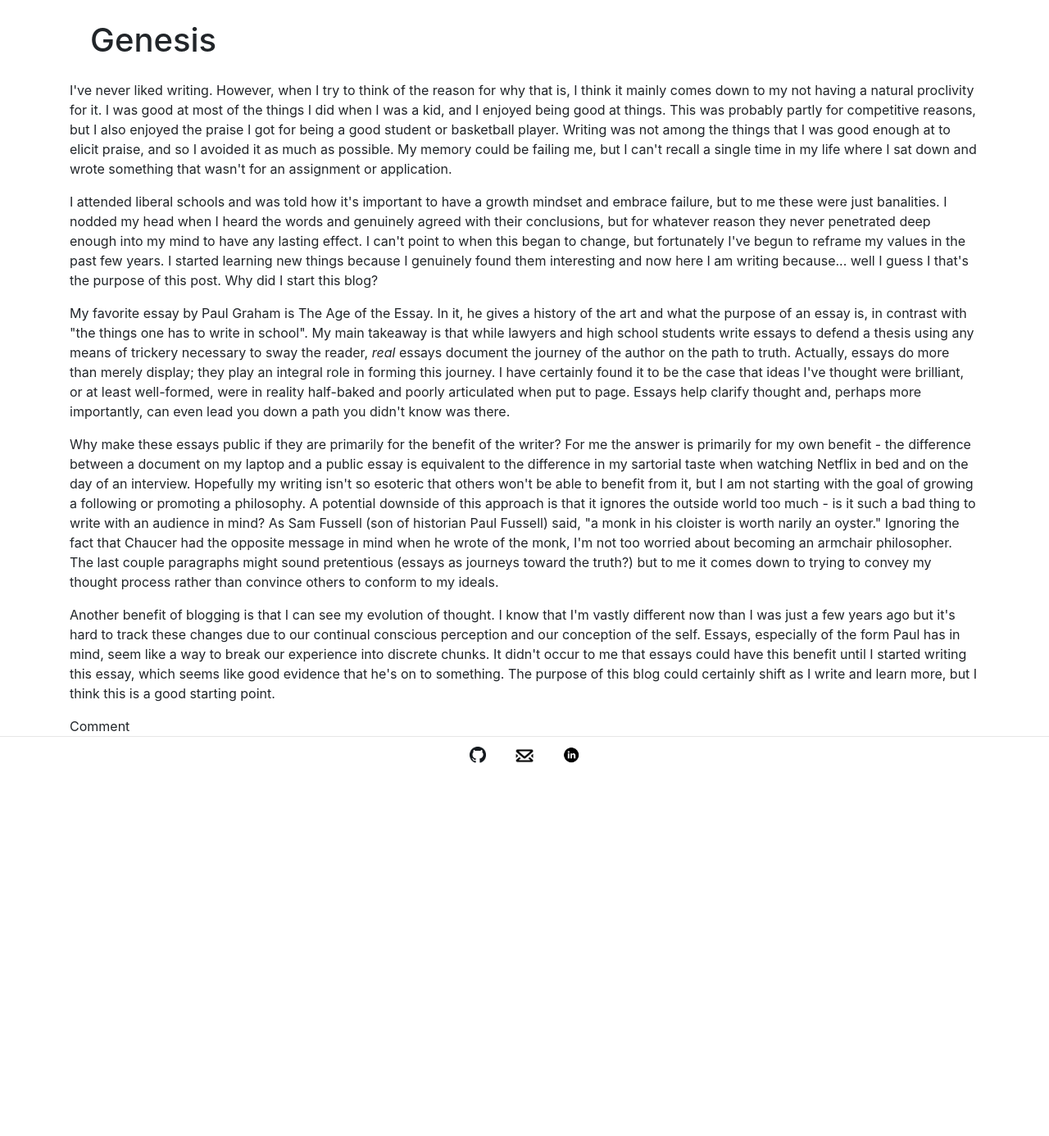
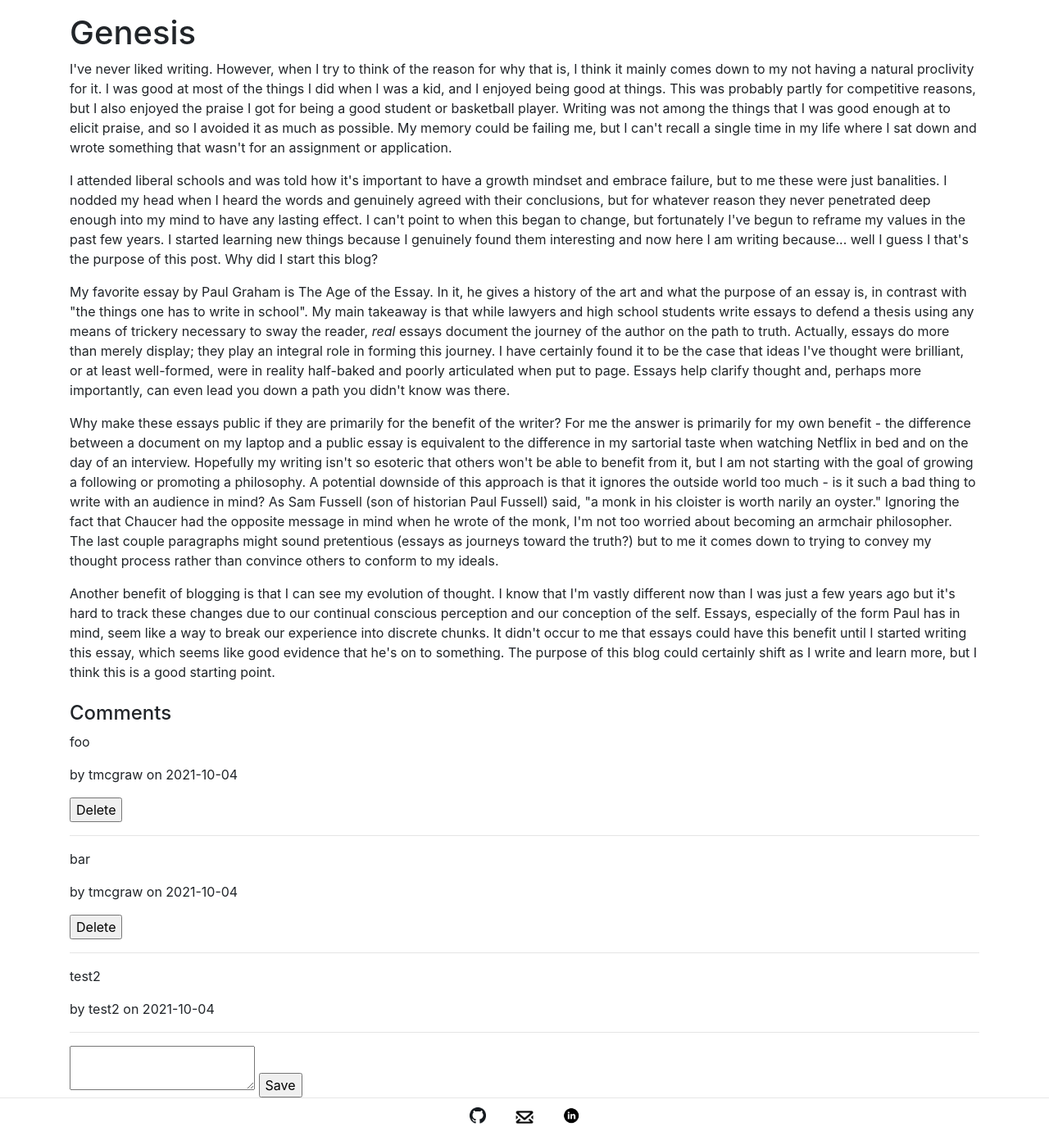
Before and after one commit to tylermcgraw/personal_website, a Flask app: page /blog/post/genesis in a window 1280 px wide. Shown: the part 57-1443 px from the top of the page at 82% size. Before the commit the page ends 988 px from the top, so only its background shows below. Run offline with Flask 2, Linux system fonts and the light colour scheme; a user stored in the database is signed in; data comes from the database, SQL or seed files in the repository; both versions use the stored data as it was after the commit.

Commit message:
Changed blog to allow users to comment on my posts, rather than make their own posts, commit 2

```diff
--- a/flaskr/auth.py
+++ b/flaskr/auth.py
@@ -6,8 +6,8 @@ from flaskr.db import get_db
 
 bp = Blueprint('auth', __name__, url_prefix='/auth')
 
-@bp.route('/register', methods=('GET', 'POST'))
-def register():
+@bp.route('/register/<string:post>', methods=('GET', 'POST'))
+def register(post):
   if request.method == 'POST':
     username = request.form['username']
     password = request.form['password']
@@ -22,14 +22,18 @@ def register():
     if error is None:
       try:
         db.execute(
-          "INSERT INTO user (username, password) VALUES (?, ?)",
-          (username, generate_password_hash(password)),
+          "INSERT INTO user (username, password) VALUES (?, ?)", (username, generate_password_hash(password)),
         )
         db.commit()
       except db.IntegrityError:
         error = f"User {username} is already registered."
       else:
-        return redirect(url_for("auth.login"))
+        session.clear()
+        user = db.execute('SELECT * FROM user WHERE username = ?', (username,)).fetchone()
+        session['user_id'] = user['id']
+        if post == 'home':
+          return redirect(url_for('blog.home'))
+        return redirect(url_for('blog.post', post=post))
 
     flash(error)
 
@@ -37,16 +41,14 @@ def register():
   return render_template('auth/register.html')
 
 
-@bp.route('/login', methods=('GET', 'POST'))
-def login():
+@bp.route('/login/<string:post>', methods=('GET', 'POST'))
+def login(post):
   if request.method == 'POST':
     username = request.form['username']
     password = request.form['password']
     db = get_db()
     error = None
-    user = db.execute(
-      'SELECT * FROM user WHERE username = ?', (username,)
-    ).fetchone()
+    user = db.execute('SELECT * FROM user WHERE username = ?', (username,)).fetchone()
 
     if user is None:
       error = 'Incorrect username.'
@@ -56,7 +58,9 @@ def login():
     if error is None:
       session.clear()
       session['user_id'] = user['id']
-      return redirect(url_for('blog.home'))
+      if post == 'home':
+        return redirect(url_for('blog.home'))
+      return redirect(url_for('blog.post', post=post))
 
     flash(error)
 
@@ -64,10 +68,12 @@ def login():
   return render_template('auth/login.html')
 
 
-@bp.route('/logout')
-def logout():
-    session.clear()
+@bp.route('/logout/<string:post>')
+def logout(post):
+  session.clear()
+  if post == 'home':
     return redirect(url_for('blog.home'))
+  return redirect(url_for('blog.post', post=post))
 
 
 # Register function that loads user before view function
@@ -78,9 +84,7 @@ def load_logged_in_user():
   if user_id is None:
     g.user = None
   else:
-    g.user = get_db().execute(
-      'SELECT * FROM user WHERE id = ?', (user_id,)
-    ).fetchone()
+    g.user = get_db().execute('SELECT * FROM user WHERE id = ?', (user_id,)).fetchone()
 
 
 # Decorator to be used in views that require login
--- a/flaskr/blog.py
+++ b/flaskr/blog.py
@@ -5,27 +5,18 @@ from flaskr.db import get_db
 
 bp = Blueprint('blog', __name__, url_prefix='/blog')
 
+# Render blog homepage
 @bp.route('/home')
 def home():
-  db = get_db()
-  comments = db.execute(
-    'SELECT p.id, post, body, created, author_id, username'
-    ' FROM comment p JOIN user u ON p.author_id = u.id'
-    ' ORDER BY created DESC'
-  ).fetchall()
-  return render_template('blog/home.html', comments=comments)
+  return render_template('blog/home.html')
 
 
-@bp.route('/post/<string:post>')
+# Render post and comments, add comment if POST request
+@bp.route('/post/<string:post>', methods=('GET', 'POST'))
 def post(post):
-  return render_template(f'blog/posts/{post}.html')
-
-
-@bp.route('/create', methods=('GET', 'POST'))
-@login_required
-def create():
+  db = get_db()
   if request.method == 'POST':
-    post = 'genesis' #todo
+    # New comment
     body = request.form['body']
     error = None
 
@@ -35,19 +26,16 @@ def create():
     if error is not None:
       flash(error)
     else:
-      db = get_db()
-      db.execute(
-        'INSERT INTO comment (post, body, author_id)'
-        ' VALUES (?, ?, ?)',
-        (post, body, g.user['id'])
-      )
+      db.execute('INSERT INTO comment (post, body, author_id) VALUES (?, ?, ?)', (post, body, g.user['id']))
       db.commit()
-      return redirect(url_for('blog.home'))
-
-  return render_template('blog/create.html')
+  # Select comment body, id, author_id, and created date; user username
+  comments = db.execute('SELECT body, comment.id, author_id, username, created '
+                        'FROM comment INNER JOIN user ON comment.author_id = user.id '
+                        'WHERE post = :post ORDER BY created ASC', {'post': post}).fetchall()
+  return render_template(f'blog/posts/{post}.html', comments=comments, post=post)
 
 
-# Fetch comment to be updated or deleted
+# Fetch comment to be deleted
 def get_comment(id, check_author=True):
   comment = get_db().execute(
     'SELECT p.id, post, body, created, author_id, username'
@@ -65,39 +53,12 @@ def get_comment(id, check_author=True):
   return comment
 
 
-@bp.route('/<int:id>/update', methods=('GET', 'POST'))
+# Delete comment
+@bp.route('/<int:id>/<string:post>/delete', methods=('POST',))
 @login_required
-def update(id):
-  comment = get_comment(id)
-
-  if request.method == 'POST':
-    post = 'genesis' #todo
-    body = request.form['body']
-    error = None
-
-    if not body:
-      error = 'Text is required.'
-
-    if error is not None:
-      flash(error)
-    else:
-      db = get_db()
-      db.execute(
-        'UPDATE comment SET post = ?, body = ?'
-        ' WHERE id = ?',
-        (post, body, id)
-      )
-      db.commit()
-      return redirect(url_for('blog.home'))
-
-  return render_template('blog/update.html', comment=comment)
-
-
-@bp.route('/<int:id>/delete', methods=('POST',))
-@login_required
-def delete(id):
+def delete(id, post):
   get_comment(id)
   db = get_db()
   db.execute('DELETE FROM comment WHERE id = ?', (id,))
   db.commit()
-  return redirect(url_for('blog.home'))
+  return redirect(url_for('blog.post', post=post))
--- a/flaskr/static/styles.css
+++ b/flaskr/static/styles.css
@@ -1,10 +1,6 @@
 header {
     /*background-color: rgb(245, 245, 245);*/
     border-bottom: rgb(230, 230, 230) 1px solid;
-}
-
-h1 {
-    margin: 25px;
 }
 
 a {
--- a/flaskr/templates/auth/login.html
+++ b/flaskr/templates/auth/login.html
@@ -7,10 +7,10 @@
 {% block header %}
   <ul class="navbar-nav">
     <li class="nav-item">
-      <a class="nav-link" href="{{ url_for('auth.register') }}">Register</a>
+      <a class="nav-link" href="{{ url_for('auth.register', post='home') }}">Register</a>
     </li>
     <li class="nav-item">
-      <a class="nav-link active" href="{{ url_for('auth.login') }}">Log In</a>
+      <a class="nav-link active" href="{{ url_for('auth.login', post='home') }}">Log In</a>
     </li>
   </ul>
 {% endblock %}
--- a/flaskr/templates/auth/register.html
+++ b/flaskr/templates/auth/register.html
@@ -7,10 +7,10 @@
 {% block header %}
   <ul class="navbar-nav">
     <li class="nav-item">
-      <a class="nav-link active" href="{{ url_for('auth.register') }}">Register</a>
+      <a class="nav-link active" href="{{ url_for('auth.register', post='home') }}">Register</a>
     </li>
     <li class="nav-item">
-      <a class="nav-link" href="{{ url_for('auth.login') }}">Log In</a>
+      <a class="nav-link" href="{{ url_for('auth.login', post='home') }}">Log In</a>
     </li>
   </ul>
 {% endblock %}
--- a/flaskr/templates/blog/home.html
+++ b/flaskr/templates/blog/home.html
@@ -11,14 +11,14 @@
         <span class="nav-link active">{{ g.user['username'] }}</span>
       </li>
       <li class="nav-item">
-        <a class="nav-link" href="{{ url_for('auth.logout') }}">Log Out</a>
+        <a class="nav-link" href="{{ url_for('auth.logout', post='home') }}">Log Out</a>
       </li>
     {% else %}
       <li class="nav-item">
-        <a class="nav-link" href="{{ url_for('auth.register') }}">Register</a>
+        <a class="nav-link" href="{{ url_for('auth.register', post='home') }}">Register</a>
       </li>
       <li class="nav-item">
-        <a class="nav-link" href="{{ url_for('auth.login') }}">Log In</a>
+        <a class="nav-link" href="{{ url_for('auth.login', post='home') }}">Log In</a>
       </li>
     {% endif %}
     </ul>
--- a/flaskr/templates/blog/posts/genesis.html
+++ b/flaskr/templates/blog/posts/genesis.html
@@ -11,14 +11,14 @@
         <span class="nav-link active">{{ g.user['username'] }}</span>
       </li>
       <li class="nav-item">
-        <a class="nav-link" href="{{ url_for('auth.logout') }}">Log Out</a>
+        <a class="nav-link" href="{{ url_for('auth.logout', post=post) }}">Log Out</a>
       </li>
     {% else %}
       <li class="nav-item">
-        <a class="nav-link" href="{{ url_for('auth.register') }}">Register</a>
+        <a class="nav-link" href="{{ url_for('auth.register', post=post) }}">Register</a>
       </li>
       <li class="nav-item">
-        <a class="nav-link" href="{{ url_for('auth.login') }}">Log In</a>
+        <a class="nav-link" href="{{ url_for('auth.login', post=post) }}">Log In</a>
       </li>
     {% endif %}
     </ul>
@@ -41,22 +41,28 @@
 <p>
   Another benefit of blogging is that I can see my evolution of thought. I know that I'm vastly different now than I was just a few years ago but it's hard to track these changes due to our continual conscious perception and our conception of the self. Essays, especially of the form Paul has in mind, seem like a way to break our experience into discrete chunks. It didn't occur to me that essays could have this benefit until I started writing this essay, which seems like good evidence that he's on to something. The purpose of this blog could certainly shift as I write and learn more, but I think this is a good starting point.
 </p>
-{% if g.user %}
-  <a class="action" href="{{ url_for('blog.create') }}">Comment</a>
-{% else %}
-  <a class="nav-link" href="{{ url_for('auth.login') }}">Log in to comment</a>
-  <a class="nav-link" href="{{ url_for('auth.register') }}">Register</a>
-{% endif %}
+<h4 class="mt-4">Comments</h4>
 {% for comment in comments %}
   <div class="comment">
     <p class="body">
       {{ comment['body'] }}
-      <div class="about">by {{ post['username'] }} on {{ post['created'].strftime('%Y-%m-%d') }}</div>
+      <div class="about">by {{ comment['username'] }} on {{ comment['created'].strftime('%Y-%m-%d') }}</div>
     </p>
     {% if g.user['id'] == comment['author_id'] %}
-        <a class="action" href="{{ url_for('blog.update', id=comment['id']) }}">Edit</a>
-      {% endif %}
+      <form action="{{ url_for('blog.delete', id=comment['id'], post=post) }}" method="post">
+        <input class="danger" type="submit" value="Delete" onclick="return confirm('Are you sure?');">
+      </form>
+    {% endif %}
   </div>
   <hr>
 {% endfor %}
+{% if g.user %}
+  <form method="post">
+    <textarea autocomplete="off" name="body" id="body"></textarea>
+    <input type="submit" value="Save">
+  </form>
+{% else %}
+  <a href="{{ url_for('auth.login', post=post) }}">Log in to comment</a><br>
+  <a href="{{ url_for('auth.register', post=post) }}">Register</a>
+{% endif %}
 {% endblock %}
--- a/flaskr/templates/layout.html
+++ b/flaskr/templates/layout.html
@@ -14,7 +14,7 @@
     <title>Tyler McGraw - {% block title %}{% endblock %}</title>
   </head>
   <body>
-    <header>
+    <header class="mb-3">
       <nav class="navbar navbar-expand-lg navbar-light">
         <div class="container-fluid">
           <a class="navbar-brand" id="home" href="{{ url_for('index') }}">Tyler McGraw</a>
@@ -37,10 +37,10 @@
       </nav>
     </header>
     <main class="container">
-      {% block main %}{% endblock %}
       {% for message in get_flashed_messages() %}
         <div class="flash">{{ message }}</div>
       {% endfor %}
+      {% block main %}{% endblock %}
     </main>
     <footer class="footer mt-auto">
       <div class="container">
--- a/flaskr/templates/projects.html
+++ b/flaskr/templates/projects.html
@@ -5,7 +5,7 @@
 {% endblock %}
 
 {% block main %}
-  <div class="row row-cols-1 row-cols-md-4 g-4 mt-3">
+  <div class="row row-cols-1 row-cols-md-4 g-4">
     <div class="col">
       <div class="card text-dark bg-light mb-3 h-100">
         <a href="/">
```
Also changed, not shown: flaskr/templates/blog/create.html (deleted, +0 -36 lines), flaskr/templates/blog/update.html (deleted, +0 -41 lines), instance/flaskr.sqlite, 1 other file.
